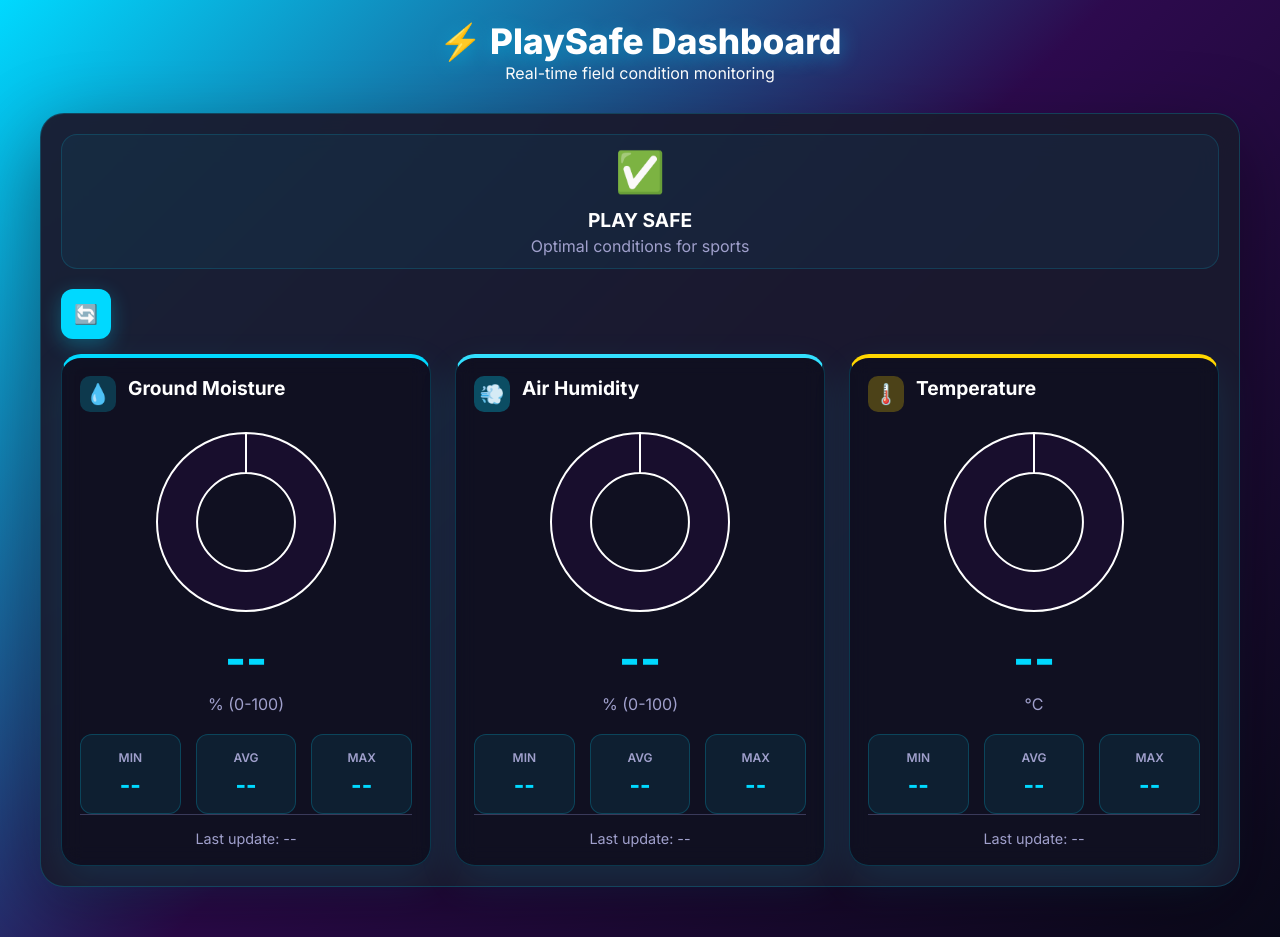
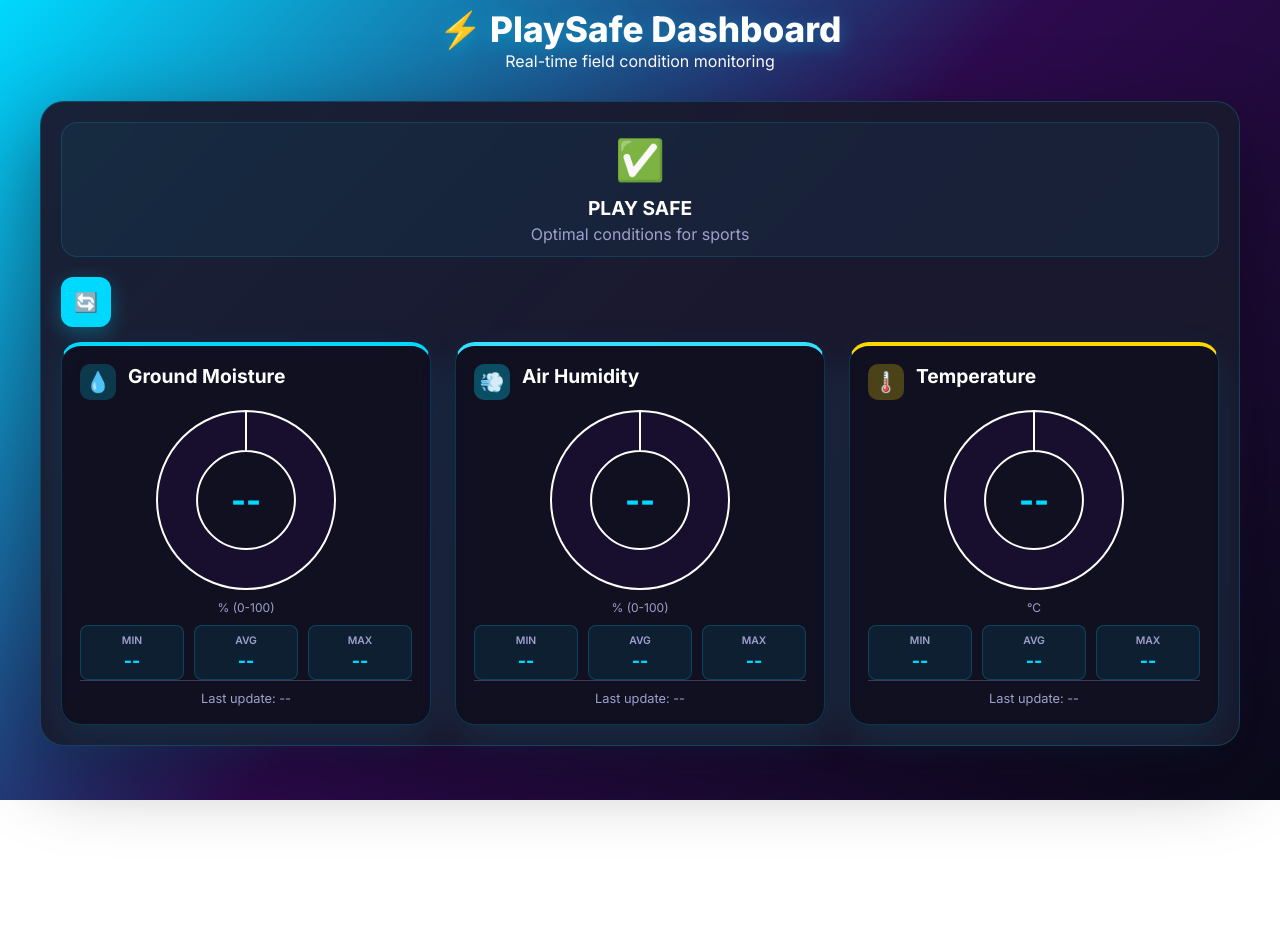
Before and after one commit to Dikshant422/playsafe-dashboard, a plain HTML site: page index.html in a window 1280 px wide. After the commit the page ends 800 px from the top, so only its background shows below. Drawn offline with nearby package versions, Linux system fonts and the light colour scheme; no server answers.

Commit message:
Update index.html

```diff
--- a/index.html
+++ b/index.html
@@ -23,9 +23,10 @@
         body {
             font-family: 'Inter', sans-serif;
             background: linear-gradient(135deg, #00D9FF 0%, #2D0A4E 50%, #0A0A1A 100%);
-            min-height: 100vh;
-            padding: 20px;
+            height: 100vh;
+            padding: 8px;
             color: var(--color-text);
+            overflow: hidden;
         }
         .container { max-width: 1200px; margin: 0 auto; }
         header { text-align: center; margin-bottom: 30px; }
@@ -87,16 +88,17 @@
         .gauge-card.moisture { border-top: 4px solid var(--color-primary); }
         .gauge-card.humidity { border-top: 4px solid var(--color-primary-light); }
         .gauge-card.temperature { border-top: 4px solid var(--color-warning); }
-        .card-title { font-size: 1.2rem; font-weight: 700; margin-bottom: 20px; display: flex; gap: 12px; }
+        .card-title { font-size: 1.2rem; font-weight: 700; margin-bottom: 10px; display: flex; gap: 12px; }
         .field-icon { width: 36px; height: 36px; border-radius: 10px; display: flex; align-items: center; justify-content: center; font-size: 20px; }
-        .gauge-container { width: 180px; height: 180px; margin: 0 auto 20px; }
-        .value-display { text-align: center; font-size: 2.8rem; font-weight: 800; color: var(--color-primary); margin-bottom: 8px; }
-        .value-unit { text-align: center; font-size: 1rem; color: var(--color-text-secondary); margin-bottom: 15px; }
-        .last-update { text-align: center; font-size: 0.9rem; color: var(--color-text-secondary); padding-top: 15px; border-top: 1px solid var(--color-border); }
-        .stats-container { display: grid; grid-template-columns: repeat(3, 1fr); gap: 15px; margin-top: 20px; }
-        .stat { background: rgba(0, 217, 255, 0.08); padding: 15px; border-radius: 12px; text-align: center; border: 1px solid rgba(0, 217, 255, 0.2); }
-        .stat-label { font-size: 0.75rem; color: var(--color-text-secondary); text-transform: uppercase; font-weight: 600; margin-bottom: 6px; }
-        .stat-value { font-size: 1.4rem; font-weight: 800; color: var(--color-primary); }
+        .gauge-wrapper { position: relative; width: 180px; height: 180px; margin: 0 auto 10px; }
+        .gauge-container { width: 180px; height: 180px; }
+        .value-display { position: absolute; top: 50%; left: 50%; transform: translate(-50%, -50%); text-align: center; font-size: 2rem; font-weight: 800; color: var(--color-primary); z-index: 10; white-space: nowrap; }
+        .value-unit { text-align: center; font-size: 0.75rem; color: var(--color-text-secondary); margin-bottom: 8px; }
+        .last-update { text-align: center; font-size: 0.8rem; color: var(--color-text-secondary); padding-top: 10px; border-top: 1px solid var(--color-border); }
+        .stats-container { display: grid; grid-template-columns: repeat(3, 1fr); gap: 10px; margin-top: 10px; }
+        .stat { background: rgba(0, 217, 255, 0.08); padding: 8px; border-radius: 8px; text-align: center; border: 1px solid rgba(0, 217, 255, 0.2); }
+        .stat-label { font-size: 0.65rem; color: var(--color-text-secondary); text-transform: uppercase; font-weight: 600; margin-bottom: 3px; }
+        .stat-value { font-size: 1.1rem; font-weight: 800; color: var(--color-primary); }
         @media (max-width: 768px) {
             .play-safe-container { padding: 20px; }
             header h1 { font-size: 2rem; }
@@ -128,10 +130,10 @@
                         <div class="field-icon" style="background: rgba(0, 217, 255, 0.2);">💧</div>
                         <span>Ground Moisture</span>
                     </div>
-                    <div class="gauge-container">
-                        <canvas id="gaugeChart1" width="180" height="180"></canvas>
+                    <div class="gauge-wrapper">
+                        <canvas id="gaugeChart1" class="gauge-container" width="180" height="180"></canvas>
+                        <div class="value-display" id="moistureValue">--</div>
                     </div>
-                    <div class="value-display" id="moistureValue">--</div>
                     <div class="value-unit">% (0-100)</div>
                     <div class="stats-container">
                         <div class="stat">
@@ -155,10 +157,10 @@
                         <div class="field-icon" style="background: rgba(0, 217, 255, 0.3);">💨</div>
                         <span>Air Humidity</span>
                     </div>
-                    <div class="gauge-container">
-                        <canvas id="gaugeChart2" width="180" height="180"></canvas>
+                    <div class="gauge-wrapper">
+                        <canvas id="gaugeChart2" class="gauge-container" width="180" height="180"></canvas>
+                        <div class="value-display" id="humidityValue">--</div>
                     </div>
-                    <div class="value-display" id="humidityValue">--</div>
                     <div class="value-unit">% (0-100)</div>
                     <div class="stats-container">
                         <div class="stat">
@@ -182,10 +184,10 @@
                         <div class="field-icon" style="background: rgba(255, 215, 0, 0.25);">🌡️</div>
                         <span>Temperature</span>
                     </div>
-                    <div class="gauge-container">
-                        <canvas id="gaugeChart3" width="180" height="180"></canvas>
+                    <div class="gauge-wrapper">
+                        <canvas id="gaugeChart3" class="gauge-container" width="180" height="180"></canvas>
+                        <div class="value-display" id="temperatureValue">--</div>
                     </div>
-                    <div class="value-display" id="temperatureValue">--</div>
                     <div class="value-unit">°C</div>
                     <div class="stats-container">
                         <div class="stat">
```
